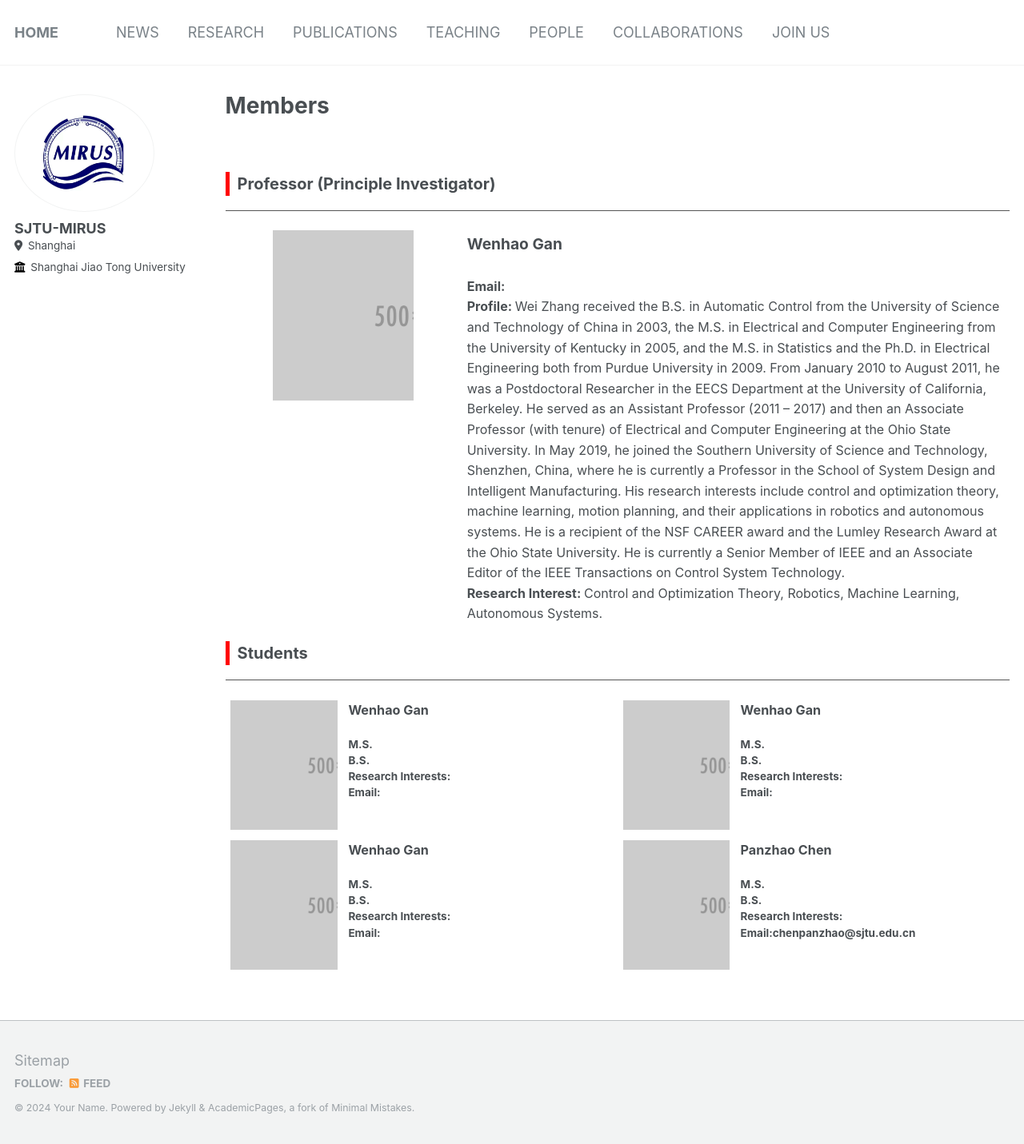
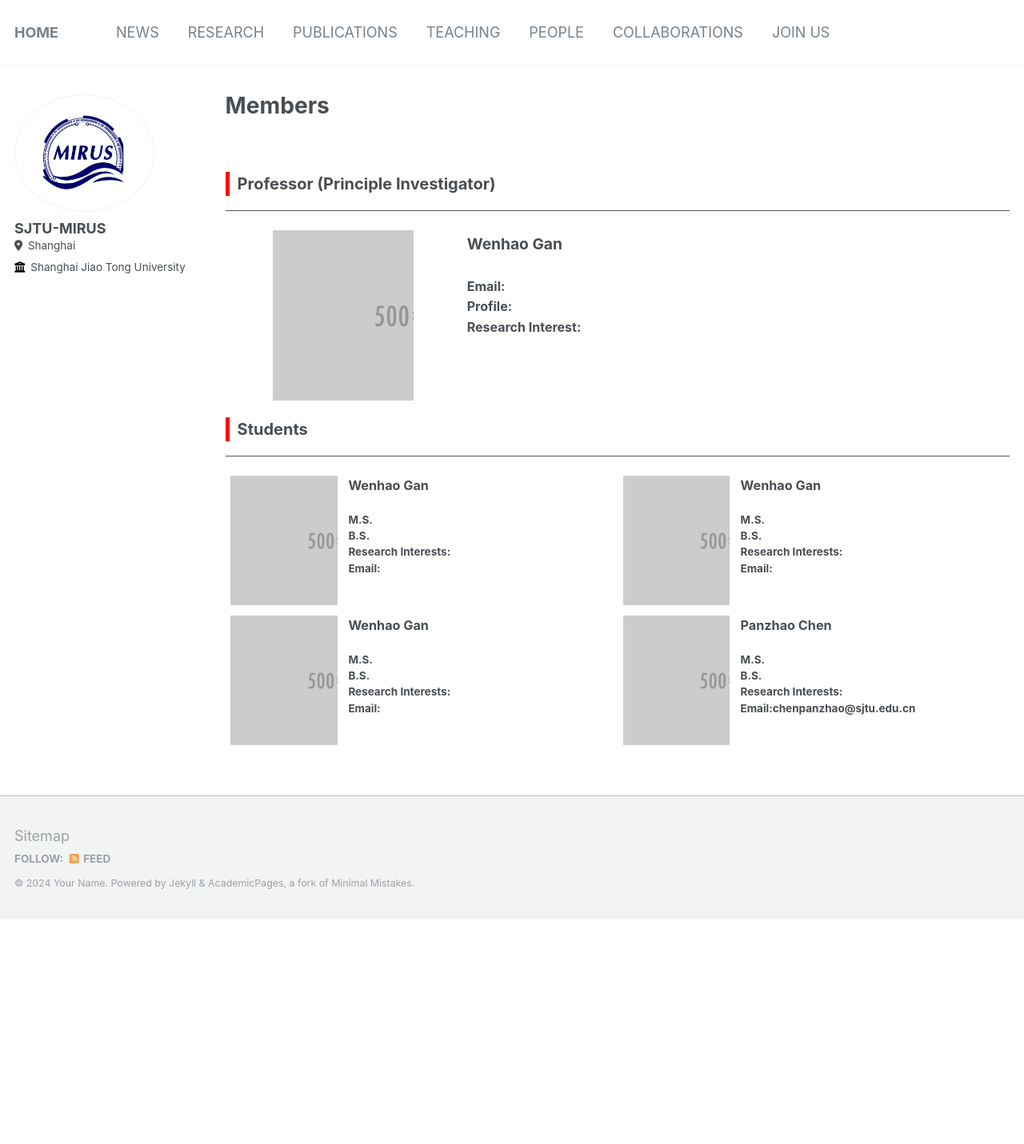
Before and after one commit to SJTU-MIRUS/MIRUS.github.io, a Jekyll site: the page built from _pages/people.md, in a window 1280 px wide. Shown: the whole page at 80% size. Built offline with Jekyll 4.4.1, drawn with Linux system fonts in a browser that asks for light colours; after the commit the page ends 1150 px from its top, so only the background shows below that.

Commit message:
Update people.md

```diff
--- a/_pages/people.md
+++ b/_pages/people.md
@@ -22,8 +22,8 @@ author_profile: true
     <th style="border: 0; text-align: left; vertical-align: top; font-size: 16px; line-height: 1.6;">
       <span style="font-size: larger;">Wenhao Gan</span> <br><br>
       Email: <br>
-      Profile: <span style="font-weight: normal;"> Wei Zhang received the B.S. in Automatic Control from the University of Science and Technology of China in 2003, the M.S. in Electrical and Computer Engineering from the University of Kentucky in 2005, and the M.S. in Statistics and the Ph.D. in Electrical Engineering both from Purdue University in 2009. From January 2010 to August 2011, he was a Postdoctoral Researcher in the EECS Department at the University of California, Berkeley. He served as an Assistant Professor (2011 – 2017) and then an Associate Professor (with tenure) of Electrical and Computer Engineering at the Ohio State University. In May 2019, he joined the Southern University of Science and Technology, Shenzhen, China, where he is currently a Professor in the School of System Design and Intelligent Manufacturing. His research interests include control and optimization theory, machine learning, motion planning, and their applications in robotics and autonomous systems. He is a recipient of the NSF CAREER award and the Lumley Research Award at the Ohio State University. He is currently a Senior Member of IEEE and an Associate Editor of the IEEE Transactions on Control System Technology. </span>  <br>
-      Research Interest:  <span style="font-weight: normal;"> Control and Optimization Theory, Robotics, Machine Learning, Autonomous Systems. </span>
+      Profile: <span style="font-weight: normal;">  </span>  <br>
+      Research Interest:  <span style="font-weight: normal;">  </span>
     </th>
   </tr>
 </table>
```
